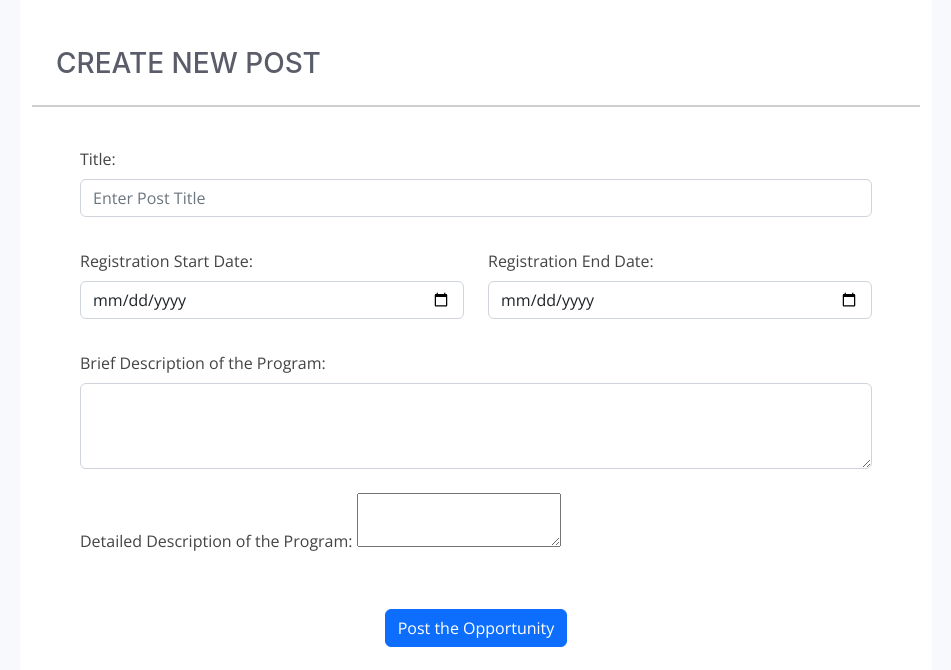
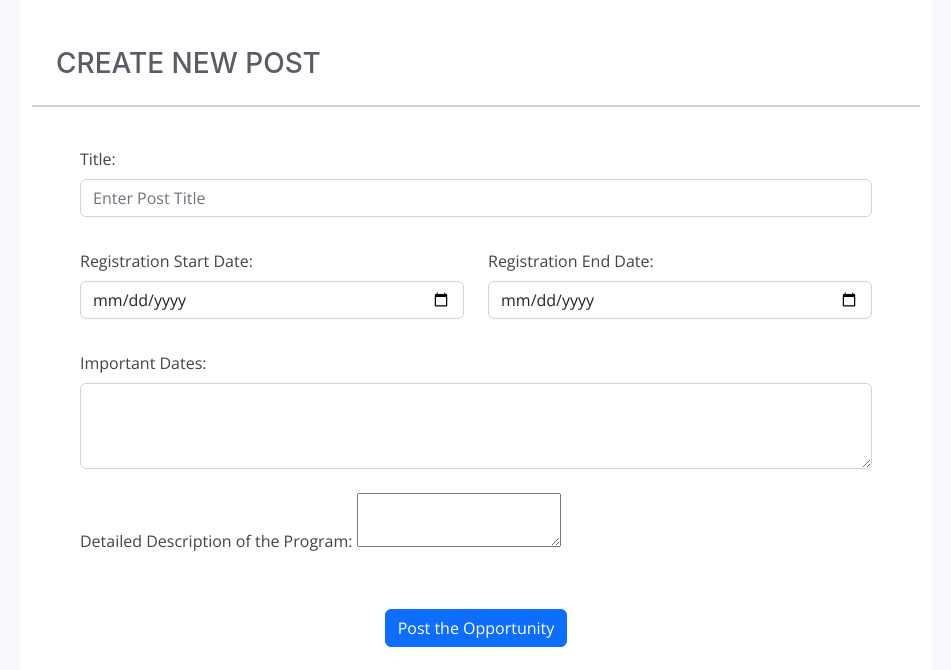
Before and after one commit to Rahafmw/CS383-Project, a PHP site: page /Org_Dashboard/Org_Dashboard.php in a window 1280 px wide. Shown: the part 2572-3242 px from the top of the page, without its empty margins (300-1251 px from the left). Run offline with PHP 8.4, Linux system fonts and the light colour scheme; some libraries are stand-ins or nearby versions; some web fonts are replaced.

Commit message:
Form update

```diff
--- a/Org_Dashboard/Org_Dashboard.php
+++ b/Org_Dashboard/Org_Dashboard.php
@@ -216,7 +216,7 @@
                                     </div>
 
                                     <div class="row">
-                                        <div class="col-md-12 py-4"><label class="labels">Brief Description of the Program:</label><textarea class="form-control" id="exampleFormControlTextarea1" rows="3"></textarea></div>
+                                        <div class="col-md-12 py-4"><label class="labels">Important Dates:</label><textarea class="form-control" rows="3"></textarea></div>
                                        </div>
 
                                     <div class="row">
```
